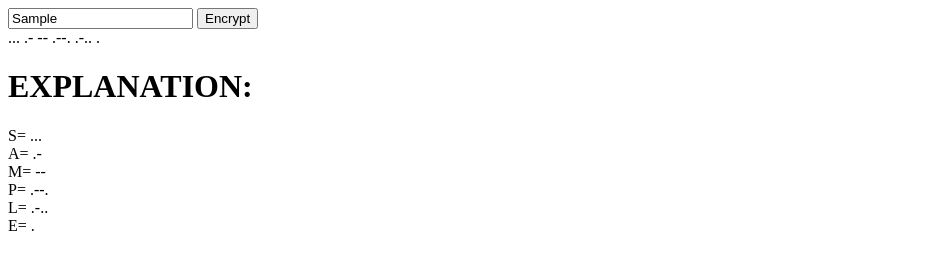
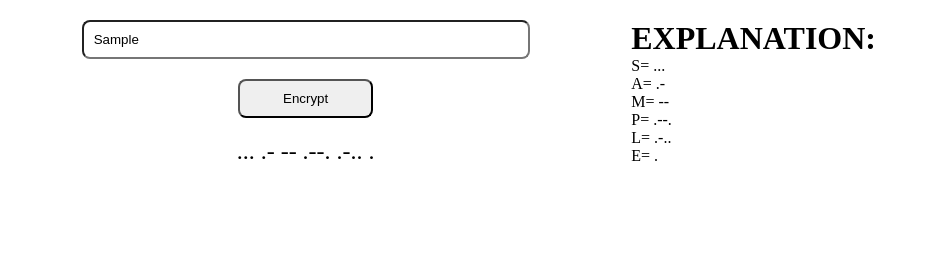
Before and after one commit to CodingFrank73/MorseCode, a plain HTML site: page index.html in a window 1280 px wide. Both pictures are taken after typing "Sample" into the empty fields and a click on the button "Encrypt". Shown: the whole page, without its empty margins (0-928 px from the left). Drawn offline with nearby package versions, Linux system fonts and the light colour scheme; files that its build step writes are made by us from their sources.

Commit message:
with css

```diff
--- a/assets/js/main.js
+++ b/assets/js/main.js
@@ -44,6 +44,8 @@ function encrypt() {
 
     let code = ""
 
+    document.getElementById("headline").style.display = "flex"
+
     textArr.forEach(e => {
 
         if (e != " ") {
--- a/assets/sass/main.scss
+++ b/assets/sass/main.scss
@@ -0,0 +1,44 @@
+*{
+    padding: 0;
+    margin: 0;
+    box-sizing: border-box;
+}
+
+form{
+    width: 70%;
+    display: flex;
+
+    & .leftSide{
+        display: flex;
+        flex-direction: column;
+        width: 50%;
+        margin: 20px auto;
+
+        input{
+            padding: 10px;
+            border-radius: 8px;
+        }
+
+        button{
+            width: 30%;
+            margin: 20px auto;
+            padding: 10px;
+            border-radius: 8px;
+        }
+
+        #morseCode{
+            margin: 0 auto;
+            font-size: 1.5rem;
+        }
+
+    }
+
+    & .rightSide{
+        margin: 20px;
+        display: block;
+
+        h1{
+            display: none;
+        }
+    }
+}
--- a/index.html
+++ b/index.html
@@ -11,12 +11,15 @@
 
 <body>
     <form action="" onsubmit="return false">
-        <input type="text" name="inputText" id="inputText" placeholder="Put yout message hier">
-        <button onclick="encrypt()">Encrypt</button>
+        <div class="leftSide">
+            <input type="text" name="inputText" id="inputText" placeholder="Put yout message hier">
+            <button onclick="encrypt()">Encrypt</button>
 
-        <div id="morseCode"></div>
-        <div>
-            <h1>EXPLANATION:</h1>
+            <div id="morseCode"></div>
+        </div>
+
+        <div class="rightSide">
+            <h1 id="headline">EXPLANATION:</h1>
             <div id="letterAndCode"></div>
         </div>
     </form>
```
Also changed, not shown: assets/sass/main.css (added), 1 other file.
